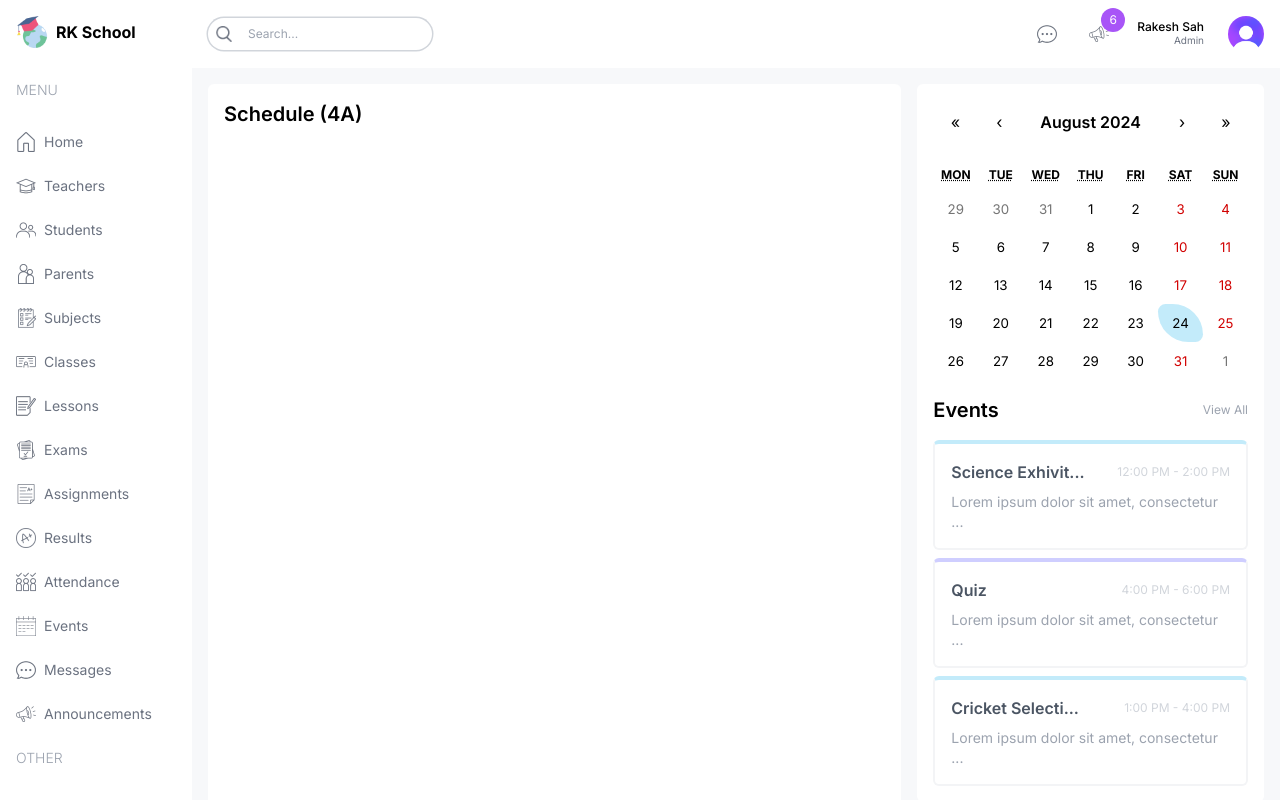
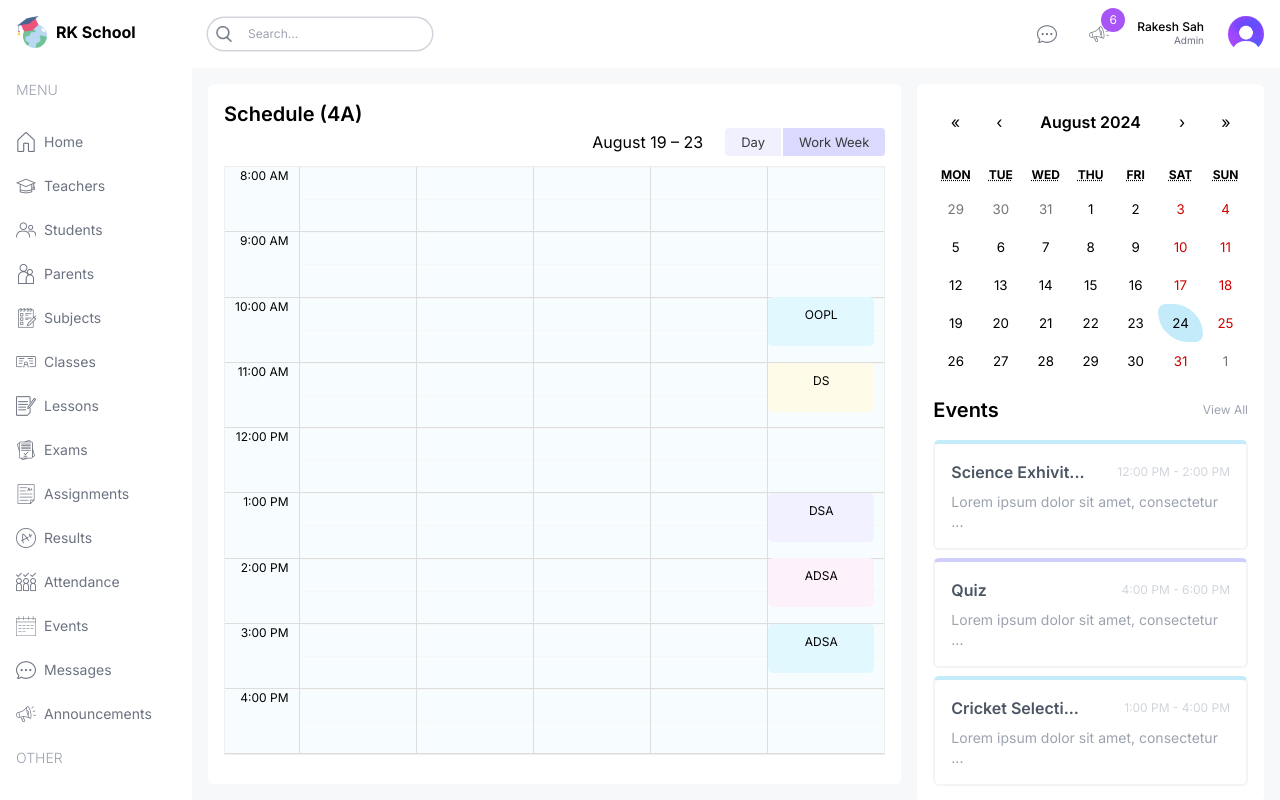
Before and after one commit to Rakeshsah0/school-erp, a Next.js app: page /student in a window 1280 px wide. Built offline with nearby package versions, Linux system fonts and the light colour scheme.

Commit message:
bifcalendar is completed

```diff
--- a/src/app/(dashboard)/student/page.tsx
+++ b/src/app/(dashboard)/student/page.tsx
@@ -1,4 +1,5 @@
 import Announcements from "@/components/Announcements";
+import BigCalendar from "@/components/BigCalendar";
 import EventCalendar from "@/components/EventCalendar";
 
 const StudentPage = () => {
@@ -6,8 +7,9 @@ const StudentPage = () => {
     <div className="p-4 flex flex-col gap-4 xl:flex-row">
       {/* Left  */}
       <div className="w-full xl:w-2/3">
-        <div className="h-full bg-white p-4 rounded-md">
+        <div className=" bg-white p-4 rounded-md">
           <h1 className="text-xl font-semibold">Schedule (4A)</h1>
+            <BigCalendar />
         </div>
       </div>
 
--- a/src/app/globals.css
+++ b/src/app/globals.css
@@ -12,7 +12,7 @@
   font-weight: 600;
 }
 .react-calendar__tile--now {
-    background: #FAE27E !important;
+  background: #fae27e !important;
   border-radius: 15px 60px 15px 60px !important;
 }
 .react-calendar__tile--active {
@@ -20,3 +20,94 @@
   color: black !important;
   border-radius: 15px 60px 15px 60px !important;
 }
+
+.rbc-btn-group:first-child {
+  display: none !important;
+}
+
+.rbc-toolbar-label {
+  text-align: right !important;
+  padding: 0px 20px !important;
+}
+
+.rbc-btn-group:last-child {
+  font-size: 13px !important;
+}
+
+.rbc-btn-group:last-child button {
+  border: none !important;
+  background-color: #f1f0ff !important;
+  margin-left: 2px !important;
+}
+
+.rbc-toolbar button.rbc-active {
+  background-color: #dbdafe !important;
+  box-shadow: none !important;
+}
+
+.rbc-time-view {
+  border-color: #eee !important;
+}
+
+.rbc-time-header {
+  display: none !important;
+}
+
+.rbc-time-content {
+  border: none !important;
+}
+
+.rbc-time-gutter.rbc-time-column {
+  font-size: 12px !important;
+}
+
+.rbc-time-gutter.rbc-time-column .rbc-timeslot-group {
+  padding: 0px 5px !important;
+}
+.rbc-timeslot-group {
+  background-color: #f7fdff !important;
+}
+
+.rbc-day-slot {
+  font-size: 14px !important;
+}
+
+.rbc-event {
+  border: none !important;
+  color: black !important;
+  padding: 10px !important;
+  /* margin: 10px !important; */
+  /* width: 98% !important; */
+}
+
+.rbc-event:nth-child(1) {
+  background-color: #e2f8ff !important;
+}
+.rbc-event:nth-child(2) {
+  background-color: #fefce8 !important;
+}
+.rbc-event:nth-child(3) {
+  background-color: #f2f1ff !important;
+}
+.rbc-event:nth-child(4) {
+  background-color: #fdf2fb !important;
+}
+.rbc-event:nth-child(5) {
+  background-color: #e2f8ff !important;
+}
+.rbc-event:nth-child(6) {
+  background-color: #fefce8 !important;
+}
+.rbc-event:nth-child(7) {
+  background-color: #f2f1ff !important;
+}
+.rbc-event:nth-child(8) {
+  background-color: #fdf2fb !important;
+}
+
+.rbc-event-label {
+  display: none !important;
+}
+.rbc-event-time {
+  display: none;
+}
--- a/src/components/BigCalendar.tsx
+++ b/src/components/BigCalendar.tsx
@@ -7,20 +7,6 @@ import "react-big-calendar/lib/css/react-big-calendar.css";
 import { useState } from "react";
 import { EventProps } from "react-big-calendar";
 
-// Custom Event Component
-const CustomEvent = ({ event }: EventProps) => {
-  const startTime = moment(event.start).format("HH:mm");
-  const endTime = moment(event.end).format("HH:mm");
-
-  return (
-    <div style={{ padding: "2px", backgroundColor: "red", borderRadius: "4px" }}>
-      <div style={{ fontSize: "12px", fontWeight: "bold" }}>
-        {startTime} - {endTime}
-      </div>
-      <div style={{ fontSize: "14px" }}>{event.title}</div>
-    </div>
-  );
-};
 
 const localizer = momentLocalizer(moment);
 
@@ -30,23 +16,29 @@ const BigCalendar = () => {
   const handleOnChangeView = (selectedView: View) => {
     setView(selectedView);
   };
+  const EventComponent = ({ event }: EventProps) => (
+    <span className="flex items-center justify-center"><h1 className="text-xs">{event.title}</h1></span>
+  );
 
   return (
-    <Calendar
+    <div className="h-[450px] md:h-[80vh]">
+<Calendar
       localizer={localizer}
       events={calendarEvents}
       startAccessor="start"
       endAccessor="end"
-      views={["work_week", "day"]}
+      views={["day","work_week"]}
       view={view}
       style={{ height: "98%"}}
       onView={handleOnChangeView}
-      min={new Date(2025, 1, 0, 8, 0, 0)}
-      max={new Date(2025, 1, 0, 17, 0, 0)}
+      min={new Date(2024, 8, 27, 8, 0, 0)}
+      max={new Date(2024, 8, 27, 17, 0, 0)}
       components={{
-        event:CustomEvent
+        event: EventComponent
       }}
     />
+    </div>
+
   );
 };
 
--- a/src/lib/data.ts
+++ b/src/lib/data.ts
@@ -917,147 +917,74 @@ export const announcementsData = [
 
 
 // YOU SHOULD CHANGE THE DATES OF THE EVENTS TO THE CURRENT DATE TO SEE THE EVENTS ON THE CALENDAR
-export const calendarEvents = [
-  {
-    title: "Math",
-    allDay: false,
-    start: new Date(2024, 7, 12, 8, 0),
-    end: new Date(2024, 7, 12, 8, 45),
-  },
-  {
-    title: "English",
-    allDay: false,
-    start: new Date(2024, 7, 12, 9, 0),
-    end: new Date(2024, 7, 12, 9, 45),
-  },
-  {
-    title: "Biology",
-    allDay: false,
-    start: new Date(2024, 7, 12, 10, 0),
-    end: new Date(2024, 7, 12, 10, 45),
-  },
-  {
-    title: "Physics",
-    allDay: false,
-    start: new Date(2024, 7, 12, 11, 0),
-    end: new Date(2024, 7, 12, 11, 45),
-  },
-  {
-    title: "Chemistry",
-    allDay: false,
-    start: new Date(2024, 7, 12, 13, 0),
-    end: new Date(2024, 7, 12, 13, 45),
-  },
-  {
-    title: "History",
-    allDay: false,
-    start: new Date(2024, 7, 12, 14, 0),
-    end: new Date(2024, 7, 12, 14, 45),
-  },
-  {
-    title: "English",
-    allDay: false,
-    start: new Date(2024, 7, 13, 9, 0),
-    end: new Date(2024, 7, 13, 9, 45),
-  },
-  {
-    title: "Biology",
-    allDay: false,
-    start: new Date(2024, 7, 13, 10, 0),
-    end: new Date(2024, 7, 13, 10, 45),
-  },
-  {
-    title: "Physics",
-    allDay: false,
-    start: new Date(2024, 7, 13, 11, 0),
-    end: new Date(2024, 7, 13, 11, 45),
-  },
 
-  {
-    title: "History",
-    allDay: false,
-    start: new Date(2024, 7, 13, 14, 0),
-    end: new Date(2024, 7, 13, 14, 45),
-  },
-  {
-    title: "Math",
-    allDay: false,
-    start: new Date(2024, 7, 14, 8, 0),
-    end: new Date(2024, 7, 14, 8, 45),
-  },
-  {
-    title: "Biology",
-    allDay: false,
-    start: new Date(2024, 7, 14, 10, 0),
-    end: new Date(2024, 7, 14, 10, 45),
-  },
+// Define the structure of a calendar event
+interface CalendarEvent {
+  title: string;
+  allDay: boolean;
+  start: Date;
+  end: Date;
+}
 
-  {
-    title: "Chemistry",
-    allDay: false,
-    start: new Date(2024, 7, 14, 13, 0),
-    end: new Date(2024, 7, 14, 13, 45),
-  },
-  {
-    title: "History",
-    allDay: false,
-    start: new Date(2024, 7, 14, 14, 0),
-    end: new Date(2024, 7, 13, 14, 45),
-  },
-  {
-    title: "English",
-    allDay: false,
-    start: new Date(2024, 7, 15, 9, 0),
-    end: new Date(2024, 7, 15, 9, 45),
-  },
-  {
-    title: "Biology",
-    allDay: false,
-    start: new Date(2024, 7, 15, 10, 0),
-    end: new Date(2024, 7, 15, 10, 45),
-  },
-  {
-    title: "Physics",
-    allDay: false,
-    start: new Date(2024, 7, 15, 11, 0),
-    end: new Date(2024, 7, 15, 11, 45),
-  },
+// Function to generate a random start and end date within the next 7 days, with start time at HH:00 and end time at HH:45
+function getRandomDateWithinNextWeek(): { startDate: Date, endDate: Date } {
+  const today = new Date();
+  const randomDays = Math.floor(Math.random() * 7)-1; // Random day between today and 6 days later
+  const randomHours = Math.floor(Math.random() * 9) + 8; // Random hour between 8 AM and 4 PM
 
-  {
-    title: "History",
-    allDay: false,
-    start: new Date(2024, 7, 15, 14, 0),
-    end: new Date(2024, 7, 15, 14, 45),
-  },
-  {
-    title: "Math",
-    allDay: false,
-    start: new Date(2024, 7, 16, 8, 0),
-    end: new Date(2024, 7, 16, 8, 45),
-  },
-  {
-    title: "English",
-    allDay: false,
-    start: new Date(2024, 7, 16, 9, 0),
-    end: new Date(2024, 7, 16, 9, 45),
-  },
+  // Set start time at HH:00
+  const startDate = new Date(today.getFullYear(), today.getMonth(), today.getDate() + randomDays, randomHours, 0, 0);
 
-  {
-    title: "Physics",
-    allDay: false,
-    start: new Date(2024, 7, 16, 11, 0),
-    end: new Date(2024, 7, 16, 11, 45),
-  },
-  {
-    title: "Chemistry",
-    allDay: false,
-    start: new Date(2024, 7, 16, 13, 0),
-    end: new Date(2024, 7, 16, 13, 45),
-  },
-  {
-    title: "History",
-    allDay: false,
-    start: new Date(2024, 7, 16, 14, 0),
-    end: new Date(2024, 7, 16, 14, 45),
-  },
+  // Set end time at HH:45
+  const endDate = new Date(startDate.getTime() + 45 * 60000); // 45 minutes later
+
+  return { startDate, endDate };
+}
+
+// Function to check if the new event overlaps with any existing events
+function isOverlapping(start: Date, end: Date, events: CalendarEvent[]): boolean {
+  return events.some(event =>
+    (start < event.end && end > event.start) // Check if the new event overlaps with any existing events
+  );
+}
+
+const eventTitles = [
+  "DSA",      // Data Structures and Algorithms
+  "OOPs",   // Object-Oriented Programming
+  "Onto",  // Ontology
+  "MH",     // Mental Health
+  "Algo",    // Algorithms
+  "DS",    // Data Structures
+  "OOPL",        // Object-Oriented Programming Lab
+  "OCD",// Ontology Philosophy
+  "SM",    // Stress Management
+  "ADSA"         // Advanced Data Structures
 ];
+
+const getRandomTitle = () => {
+  const randomIndex = Math.floor(Math.random() * eventTitles.length);
+  return eventTitles[randomIndex];
+};
+
+// Main function to generate calendar events
+function generateCalendarEvents(): CalendarEvent[] {
+  const calendarEvents: CalendarEvent[] = [];
+
+  while (calendarEvents.length < 30) {
+    const { startDate, endDate } = getRandomDateWithinNextWeek();
+
+    if (!isOverlapping(startDate, endDate, calendarEvents)) {
+      calendarEvents.push({
+        title: getRandomTitle(),
+        allDay: false,
+        start: startDate,
+        end: endDate,
+      });
+    }
+  }
+
+  return calendarEvents;
+}
+
+// Exporting the calendarEvents
+export const calendarEvents: CalendarEvent[] = generateCalendarEvents();
```
Lines whose indentation alone changed are shown as unchanged.
